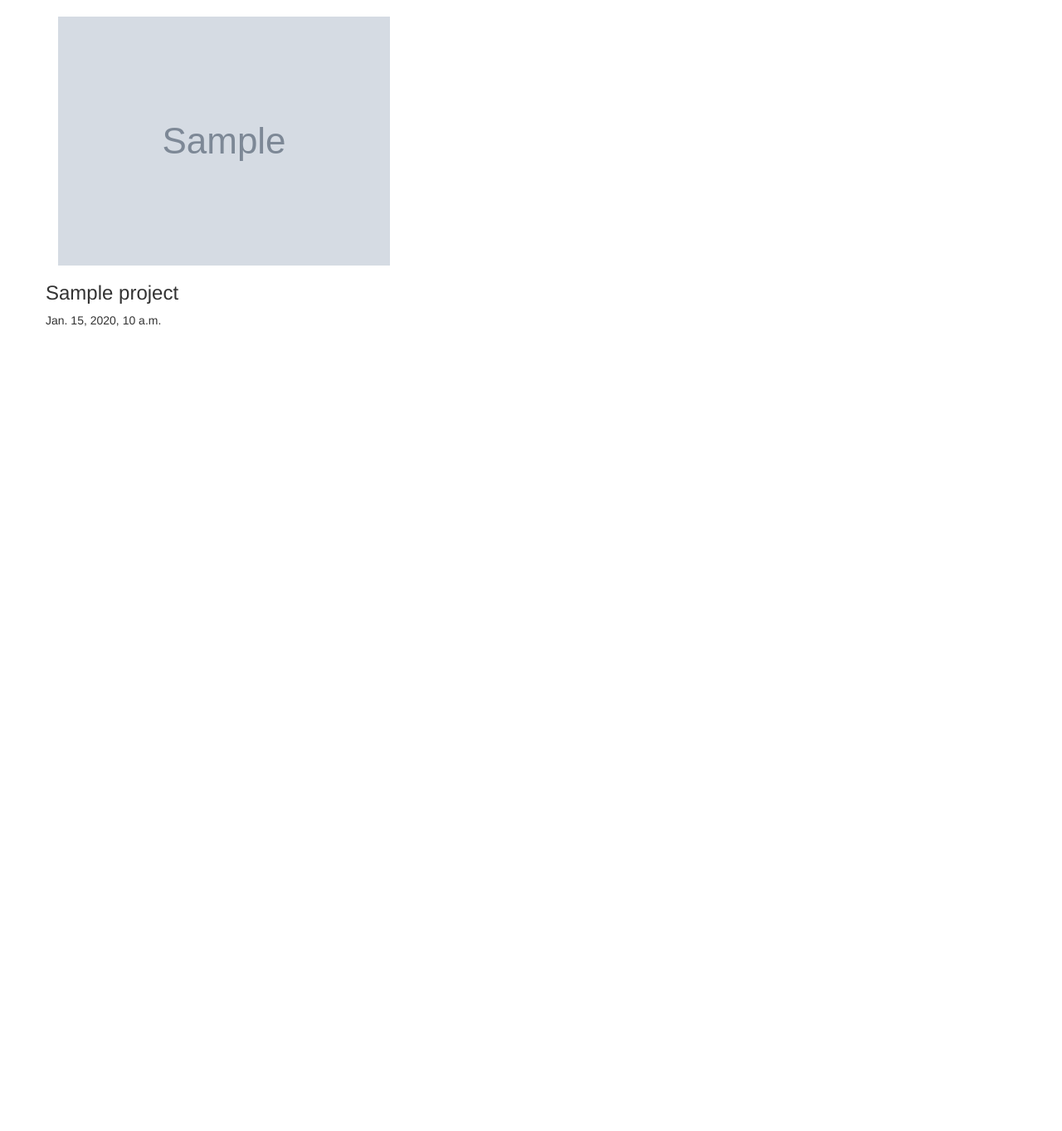
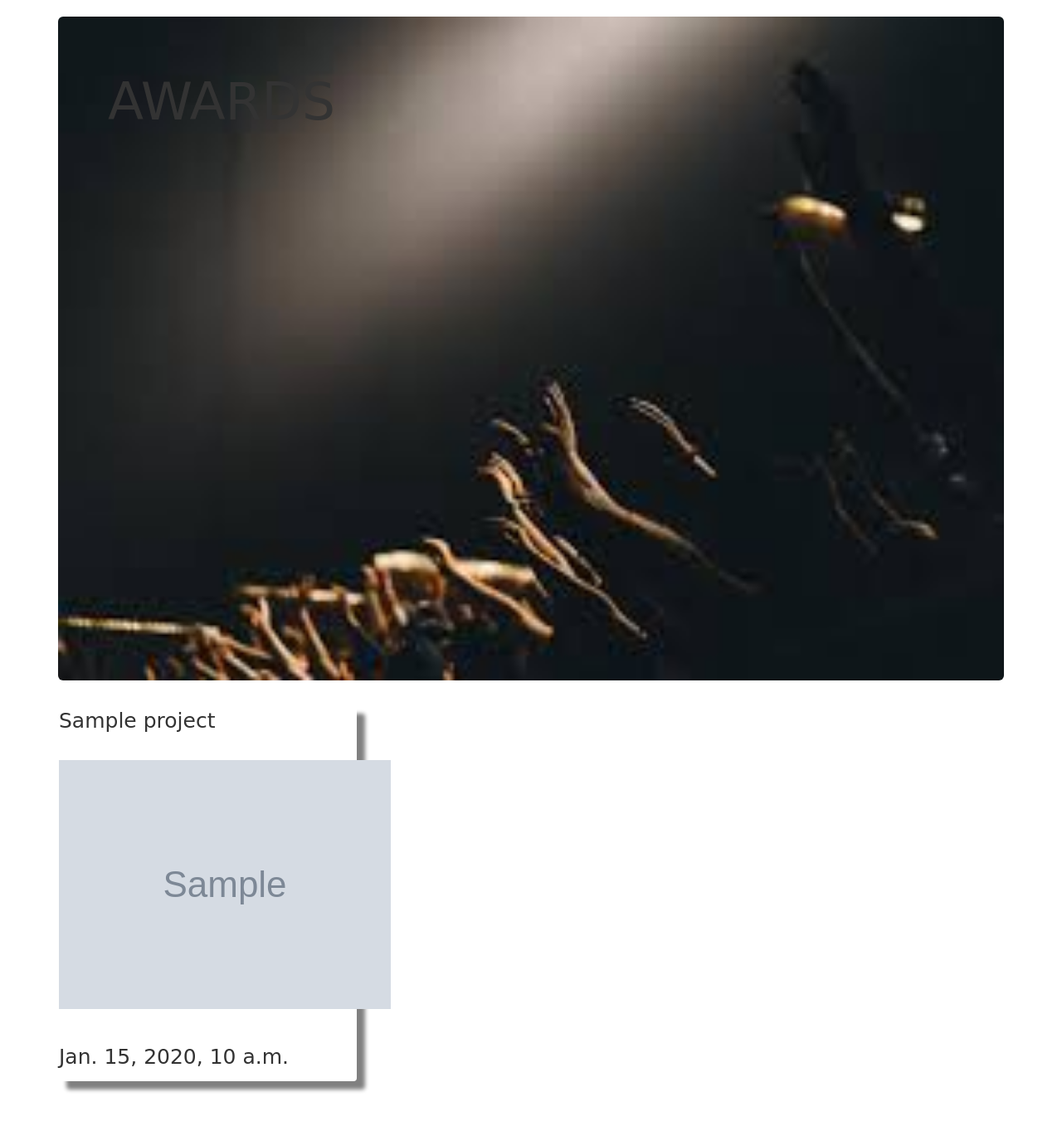
Before and after one commit to Kernael92/awards, a Django app: template awards/templates/awards/index.html in a window 1280 px wide. Shown: the part 131-1494 px from the top of the page at 83% size. Before the commit the page ends 524 px from the top, so only its background shows below. Run offline with Django 3.2, Linux system fonts and the light colour scheme; the template is opened without the code that fills it: most values are stand-ins (such as "Sample title", 1, 10 or a date in 2020); grey boxes marked "Sample" are stand-in pictures; some libraries are stand-ins or nearby versions.

Commit message:
add styling to the home page

```diff
--- a/awards/static/css/awards.css
+++ b/awards/static/css/awards.css
@@ -58,8 +58,28 @@
     .sidebar {padding-top: 15px;}
     .sidebar a {font-size: 18px;}
 }
-.rollover {
-    display: block;
-    background-color: khaki;
-    transition: all 0.4s ease-in-out;
+@media screen and (min-height: 450px){
+    .panel {
+        box-shadow: 10px 10px 5px grey;
+    }
+
 }
+p {
+    font-family: cursive;
+    font-size: 25px;
+    font-style: normal;
+
+}
+.jumbotron {
+    background-image: url("../images/image4.jpeg");
+    background-repeat: no-repeat;
+    background-size: 100% 100%;
+
+}
+h1 {
+    position: center;
+    font-family: cursive;
+    font-size: 80px;
+    color: white;
+
+}
--- a/awards/templates/awards/index.html
+++ b/awards/templates/awards/index.html
@@ -5,29 +5,31 @@
 {%block content%}
 {{block.super}}
 <div class="container">
+    <div class="jumbotron" style="height:100vh;">
+        <h1>AWARDS</h1>
+
+    </div>
     {%for project in projects%}
     <div class="row">
         <div class="col-sm-4 col-md-4 col-lg-4">
-            <div class="box-item">
-                <figure class="rollover">
-                    <a href="{{project.project_link}}">
-                        <img src="{{project.project_image.url}}" alt="" style="height: 100%;">
-                    </a>
-                </figure>
-                <div class="box-info">
-                    <div class="content">
-                        <div class="row">
-                            <h3>{{project.title}}</h3>
-                        </div>
-                        <div class="row row-2col">
-                            <div class="box-left">
-                                {{project.pub_date}}
-                            </div>
-                        </div>
+            <div class="panel-group">
+                <div class="panel panel_primary">
+                    <div class="panel-header">
+                        <p>{{project.title}}</p>
+                    </div><br>
+                    <div class="panel_body">
+                        <a href="{{project.project_link}}">
+                            <img src="{{project.project_image.url}}" alt="" style="height: 100%;">
+                        </a>
+                    </div><br><br>
+                    <div class="panel_footer">
+                        <p>{{project.pub_date}}</p>
                     </div>
                 </div>
             </div>
+
         </div>
+
     </div>
     {%endfor%}
 </div>
```
Also changed, not shown: awards/static/images/image.jpeg (added), awards/static/images/image2.jpeg (added), awards/static/images/image4.jpeg (added), awards/static/images/image7.jpeg (added), awards/static/images/image8.jpeg (added).
